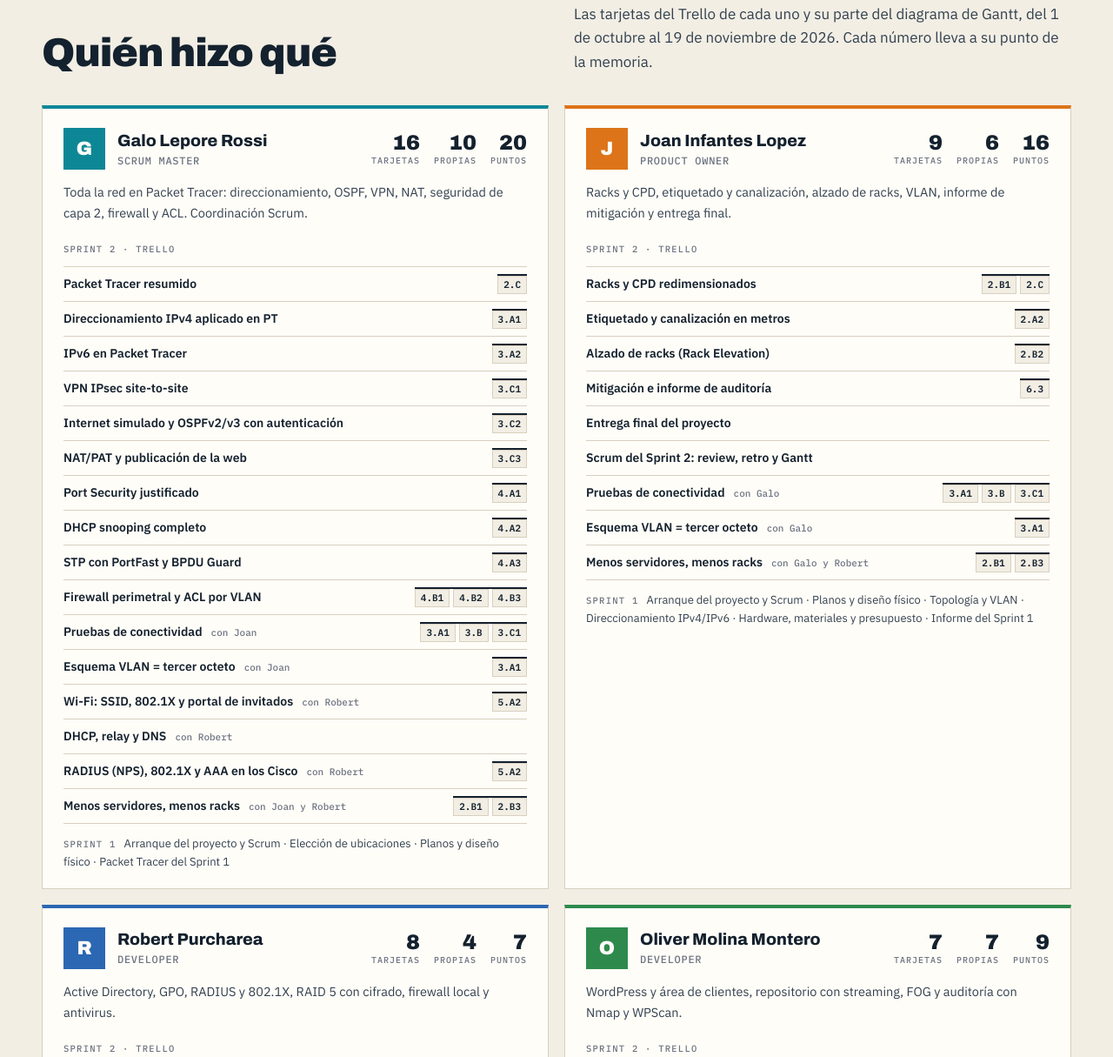
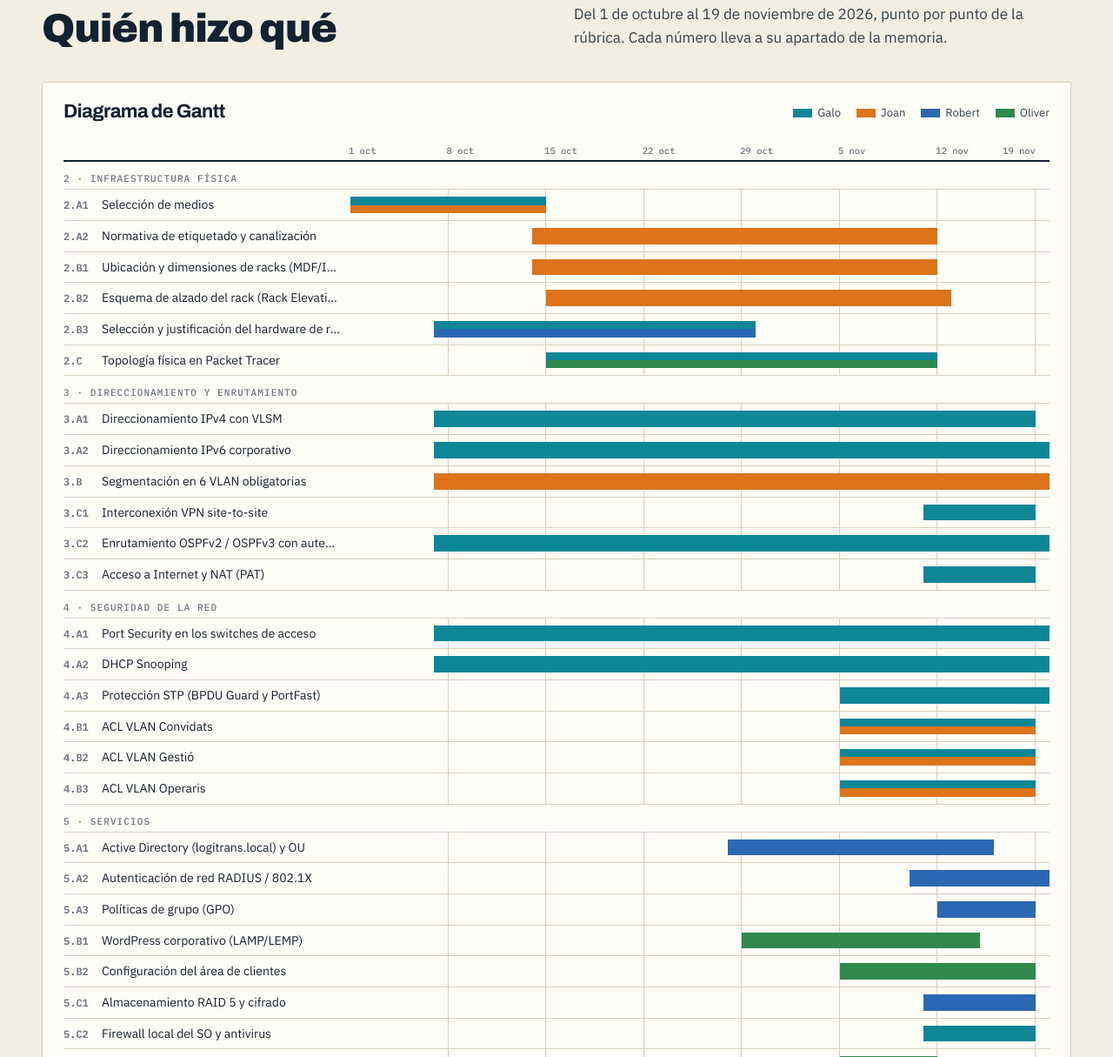
Before and after one commit to galolepore-gif/logitrans, a plain HTML site: page index.html in a window 1280 px wide. Shown: the part 2894-4109 px from the top of the page at 87% size. Drawn offline with Linux system fonts and the light colour scheme.

Commit message:
«Quién hizo qué»: diagrama de Gantt y tabla de responsables corregida
Co-Authored-By: Claude Opus 5.5 <noreply@anthropic.com>
Claude-Session: https://claude.ai/code/session_01A6EGmUaKm8triG23YmoPEJ

```diff
--- a/css/app.css
+++ b/css/app.css
@@ -574,3 +574,21 @@ td.dot, span.dot { text-align: center; width: 92px; }
 span.dot { width: auto; }
 @media (max-width: 1100px) { .team2 { grid-template-columns: 1fr; } }
 @media (max-width: 560px) { .member2 header { grid-template-columns: auto 1fr; } .member2 dl { grid-column: 1 / -1; } td.dot { width: 44px; } .matrix thead th { font-size: 11px; } }
+.gantt { background: var(--white); border: 1px solid var(--line); padding: 22px 24px; }
+.gantt .legend { gap: 6px; }
+.legend .sw { display: inline-block; width: 22px; height: 10px; background: var(--c); margin-left: 12px; }
+.gt { min-width: 760px; }
+.gt-row { display: grid; grid-template-columns: 330px minmax(0, 1fr); align-items: center; border-bottom: 1px solid var(--line); }
+.gt-l { padding: 6px 12px 6px 0; font-size: 14px; white-space: nowrap; overflow: hidden; text-overflow: ellipsis; }
+.gt-l a { color: var(--ink); text-decoration: none; }
+.gt-l a:hover { text-decoration: underline; }
+.gt-l i { font: normal 600 12px/1 var(--mono); display: inline-block; min-width: 44px; color: var(--muted); }
+.gt-t { position: relative; height: 100%; min-height: 30px; background: repeating-linear-gradient(90deg, transparent 0, transparent calc(14% - 1px), var(--line) calc(14% - 1px), var(--line) 14%); }
+.gt-bar { position: absolute; top: 8px; bottom: 8px; min-width: 6px; }
+.gt-axis { border-bottom: 2px solid var(--ink); }
+.gt-axis .gt-t { background: none; height: 26px; }
+.gt-axis .gt-t span { position: absolute; bottom: 6px; font: 500 10.5px/1 var(--mono); color: var(--muted); white-space: nowrap; transform: translateX(-2px); }
+.gt-ch { padding: 14px 0 6px; font: 500 11px/1 var(--mono); letter-spacing: .1em; text-transform: uppercase; color: var(--muted); border-bottom: 1px solid var(--line); }
+.matrix thead th small { display: block; margin-top: 3px; font: 500 9.5px/1.2 var(--mono); letter-spacing: .06em; text-transform: uppercase; color: var(--muted); }
+@media (max-width: 700px) { .gt-row { grid-template-columns: 200px minmax(0, 1fr); } }
+.gt-axis .gt-t span:last-child { transform: translateX(-100%); }
--- a/js/core/home.js
+++ b/js/core/home.js
@@ -39,8 +39,8 @@
       LT.SCENARIOS.slice(0, 9).map(function (s) { return '<a href="#/tracer/' + s.id + '"><i>' + s.ref + '</i>' + s.t + '</a>'; }).join('') + '<a href="#/tracer" class="more">y ' + (LT.SCENARIOS.length - 9) + ' más</a></div></div></div></section>';
 
     /* Equipo y sprints */
-    h += '<section class="home-sec" id="equipo"><div class="sec-head"><span class="kick">Equipo ASIX2C 0379</span><h2>Quién hizo qué</h2><p>Las tarjetas del Trello de cada uno y su parte del diagrama de Gantt, del 1 de octubre al 19 de noviembre de 2026. Cada número lleva a su punto de la memoria.</p></div>' +
-      '<div class="team2">' + LT.TEAM.map(teamCard).join('') + '</div>' + teamMatrix() +
+    h += '<section class="home-sec" id="equipo"><div class="sec-head"><span class="kick">Equipo ASIX2C 0379</span><h2>Quién hizo qué</h2><p>Del 1 de octubre al 19 de noviembre de 2026, punto por punto de la rúbrica. Cada número lleva a su apartado de la memoria.</p></div>' +
+      teamGantt() + teamMatrix() +
       '<div class="sprints">' + LT.SPRINTS.map(function (s) { return '<article class="sprint rv"><span class="lbl">Sprint ' + s.n + ' · ' + s.state + '</span><h4>' + s.name + '</h4><ul>' + s.items.map(function (i) { return '<li>' + i + '</li>'; }).join('') + '</ul></article>'; }).join('') + '</div></section>';
 
     /* Descargas */
@@ -56,43 +56,47 @@
     var m = LT.Tracer.map(LT.$('.hero-map', view), { onDevice: function (id) { LT.go('#/tracer'); setTimeout(function () { LT.Tracer.win(id); }, 60); } });
     demo(m);
   };
-  /* ---------- Equipo: tarjetas del Trello + matriz del Gantt ---------- */
-  function first(id) { var t = LT.TEAM.filter(function (m) { return m.id === id; })[0]; return t ? t.name.split(' ')[0] : id; }
-  function withWho(ids) {
-    var n = ids.split(' ').map(first), ca = LT.lang === 'ca';
-    return (ca ? 'amb ' : 'con ') + (n.length > 1 ? n.slice(0, -1).join(', ') + (ca ? ' i ' : ' y ') + n[n.length - 1] : n[0]);
+  /* ---------- Equipo: diagrama de Gantt + responsables por punto ---------- */
+  function member(id) { return LT.TEAM.filter(function (m) { return m.id === id; })[0]; }
+  function rowsByChapter(fn) {
+    var h = '';
+    LT.CHAPTERS.forEach(function (c) {
+      if (c.n === '0') return;
+      h += fn(null, c);
+      c.s.forEach(function (id) { if (LT.REPARTO[id]) h += fn(id, c); });
+    });
+    return h;
   }
-  function chips(pts) { return pts ? pts.split(' ').map(function (p) { return '<a class="pt" href="#/s/' + p + '" title="' + (LT.SECTIONS[p] ? LT.SECTIONS[p].t : p) + '">' + p + '</a>'; }).join('') : ''; }
-  function teamCard(t) {
-    var pts = {};
-    t.tasks.forEach(function (k) { if (k[1]) k[1].split(' ').forEach(function (p) { pts[p] = 1; }); });
-    Object.keys(LT.GANTT).forEach(function (p) { if (LT.GANTT[p].split(' ').indexOf(t.id) >= 0) pts[p] = 1; });
-    var nOwn = t.tasks.filter(function (k) { return !k[2]; }).length;
-    return '<article class="member2 rv" style="--c:var(' + t.color + ')"><header><span class="av">' + t.initial + '</span><div><b>' + t.name + '</b><small>' + t.role + '</small></div>' +
-      '<dl><div><dt>' + t.tasks.length + '</dt><dd>' + (LT.lang === 'ca' ? 'targetes' : 'tarjetas') + '</dd></div><div><dt>' + nOwn + '</dt><dd>' + (LT.lang === 'ca' ? 'pròpies' : 'propias') + '</dd></div><div><dt>' + Object.keys(pts).length + '</dt><dd>' + (LT.lang === 'ca' ? 'punts' : 'puntos') + '</dd></div></dl></header>' +
-      '<p class="does">' + t.does + '</p>' +
-      '<span class="lbl">Sprint 2 · Trello</span><ul class="tasks">' + t.tasks.map(function (k) {
-        return '<li><span class="tn">' + k[0] + '</span>' + (k[2] ? '<em class="with">' + withWho(k[2]) + '</em>' : '') + '<span class="pts">' + chips(k[1]) + '</span></li>';
-      }).join('') + '</ul>' +
-      '<p class="s1"><span class="lbl">Sprint 1</span> ' + t.s1.join(' · ') + '</p></article>';
+  function secLink(id) { return '<a href="#/s/' + id + '"><i>' + id + '</i>' + (LT.SECTIONS[id] ? LT.SECTIONS[id].t : '') + '</a>'; }
+  function teamGantt() {
+    var ca = LT.lang === 'ca', D = 864e5, t0 = Date.parse('2026-10-01'), t1 = Date.parse('2026-11-20'), span = t1 - t0;
+    var mes = ca ? ['oct.', 'nov.'] : ['oct', 'nov'];
+    function fmt(d) { var x = new Date(d); return x.getUTCDate() + ' ' + mes[x.getUTCMonth() - 9]; }
+    function pct(d) { return ((Date.parse(d) - t0) / span * 100).toFixed(2) + '%'; }
+    var ticks = '';
+    for (var t = t0; t < t1; t += 7 * D) ticks += '<span style="left:' + ((t - t0) / span * 100).toFixed(2) + '%">' + fmt(t) + '</span>';
+    var rows = rowsByChapter(function (id, c) {
+      if (!id) return '<div class="gt-ch">' + c.n + ' · ' + c.t + '</div>';
+      var r = LT.REPARTO[id], who = r[2].split(' ').map(member), n = who.length;
+      var bg = n === 1 ? 'var(' + who[0].color + ')' : 'linear-gradient(180deg,' + who.map(function (m, i) { return 'var(' + m.color + ') ' + (i * 100 / n) + '% ' + ((i + 1) * 100 / n) + '%'; }).join(',') + ')';
+      var end = new Date(Date.parse(r[1]) + D).toISOString().slice(0, 10);
+      return '<div class="gt-row"><div class="gt-l">' + secLink(id) + '</div><div class="gt-t"><span class="gt-bar" style="left:' + pct(r[0]) + ';width:calc(' + pct(end) + ' - ' + pct(r[0]) + ');background:' + bg + '" title="' + fmt(Date.parse(r[0])) + ' – ' + fmt(Date.parse(r[1])) + ' · ' + who.map(function (m) { return m.name.split(' ')[0]; }).join(', ') + '"></span></div></div>';
+    });
+    return '<div class="gantt rv"><div class="mx-head"><h3>' + (ca ? 'Diagrama de Gantt' : 'Diagrama de Gantt') + '</h3><p class="legend">' + LT.TEAM.map(function (m) { return '<span class="sw" style="--c:var(' + m.color + ')"></span>' + m.name.split(' ')[0]; }).join('') + '</p></div>' +
+      '<div class="mx-scroll"><div class="gt"><div class="gt-row gt-axis"><div class="gt-l"></div><div class="gt-t">' + ticks + '</div></div>' + rows + '</div></div></div>';
   }
   function teamMatrix() {
-    var ca = LT.lang === 'ca', trello = {};
-    LT.TEAM.forEach(function (t) { t.tasks.forEach(function (k) { if (k[1]) k[1].split(' ').forEach(function (p) { (trello[p] = trello[p] || {})[t.id] = 1; }); }); });
-    var rows = '';
-    LT.CHAPTERS.forEach(function (c) {
-      if (c.n === '0') return;
-      rows += '<tr class="ch"><th colspan="' + (LT.TEAM.length + 1) + '">' + c.n + ' · ' + c.t + '</th></tr>';
-      c.s.forEach(function (id) {
-        var g = (LT.GANTT[id] || '').split(' ');
-        rows += '<tr><td><a href="#/s/' + id + '"><i>' + id + '</i>' + (LT.SECTIONS[id] ? LT.SECTIONS[id].t : '') + '</a></td>' + LT.TEAM.map(function (t) {
-          var on = g.indexOf(t.id) >= 0, tr = trello[id] && trello[id][t.id];
-          return '<td class="dot' + (on ? ' on' : tr ? ' tr' : '') + '" style="--c:var(' + t.color + ')">' + (on || tr ? '<span title="' + t.name + '"></span>' : '') + '</td>';
-        }).join('') + '</tr>';
-      });
+    var ca = LT.lang === 'ca';
+    var rows = rowsByChapter(function (id, c) {
+      if (!id) return '<tr class="ch"><th colspan="' + (LT.TEAM.length + 1) + '">' + c.n + ' · ' + c.t + '</th></tr>';
+      var r = LT.REPARTO[id], resp = r[2].split(' '), col = r[3] ? r[3].split(' ') : [];
+      return '<tr><td>' + secLink(id) + '</td>' + LT.TEAM.map(function (t) {
+        var on = resp.indexOf(t.id) >= 0, tr = col.indexOf(t.id) >= 0;
+        return '<td class="dot' + (on ? ' on' : tr ? ' tr' : '') + '" style="--c:var(' + t.color + ')">' + (on || tr ? '<span title="' + t.name + '"></span>' : '') + '</td>';
+      }).join('') + '</tr>';
     });
-    return '<div class="matrix rv"><div class="mx-head"><h3>' + (ca ? 'Els 30 punts de la rúbrica' : 'Los 30 puntos de la rúbrica') + '</h3><p class="legend"><span class="dot on"><span></span></span>' + (ca ? 'Responsable segons el Gantt' : 'Responsable según el Gantt') + '<span class="dot tr"><span></span></span>' + (ca ? 'Hi va col·laborar segons el Trello' : 'Colaboró según el Trello') + '</p></div>' +
-      '<div class="mx-scroll"><table><thead><tr><th>' + (ca ? 'Punt' : 'Punto') + '</th>' + LT.TEAM.map(function (t) { return '<th style="--c:var(' + t.color + ')"><span class="av">' + t.initial + '</span>' + t.name.split(' ')[0] + '</th>'; }).join('') + '</tr></thead><tbody>' + rows + '</tbody></table></div></div>';
+    return '<div class="matrix rv"><div class="mx-head"><h3>' + (ca ? 'Els 30 punts de la rúbrica' : 'Los 30 puntos de la rúbrica') + '</h3><p class="legend"><span class="dot on"><span></span></span>' + (ca ? 'Responsable' : 'Responsable') + '<span class="dot tr"><span></span></span>' + (ca ? 'Hi va col·laborar' : 'Colaboró') + '</p></div>' +
+      '<div class="mx-scroll"><table><thead><tr><th>' + (ca ? 'Punt' : 'Punto') + '</th>' + LT.TEAM.map(function (t) { return '<th style="--c:var(' + t.color + ')"><span class="av">' + t.initial + '</span>' + t.name.split(' ')[0] + '<small>' + t.role + '</small></th>'; }).join('') + '</tr></thead><tbody>' + rows + '</tbody></table></div></div>';
   }
 
   function card(n, t, p, href, cta, act) { return '<article class="how-c rv"><span class="n">' + n + '</span><h3>' + t + '</h3><p>' + p + '</p>' + (href ? '<a class="link" href="' + href + '">' + cta + '</a>' : '<button class="link" data-act="' + act + '">' + cta + '</button>') + '</article>'; }
--- a/js/data/data.js
+++ b/js/data/data.js
@@ -217,77 +217,48 @@ LT.BUDGET = [
 ];
 LT.BUDGET_TOTAL = { net: 855172, iva: 179586.12, total: 1034758.12 };
 
-/* Reparto real: tarjetas del Trello (Sprint 1 y 2) y diagrama de Gantt por punto de la rúbrica.
-   tasks: [nombre, puntos de la rúbrica, con quién]. Sprint 1 aparte en s1. */
 LT.TEAM = [
   { id: 'galo', name: 'Galo Lepore Rossi', role: 'Scrum Master', color: '--v99', initial: 'G',
-    does: 'Toda la red en Packet Tracer: direccionamiento, OSPF, VPN, NAT, seguridad de capa 2, firewall y ACL. Coordinación Scrum.',
-    tasks: [
-      ['Packet Tracer resumido', '2.C'],
-      ['Direccionamiento IPv4 aplicado en PT', '3.A1'],
-      ['IPv6 en Packet Tracer', '3.A2'],
-      ['VPN IPsec site-to-site', '3.C1'],
-      ['Internet simulado y OSPFv2/v3 con autenticación', '3.C2'],
-      ['NAT/PAT y publicación de la web', '3.C3'],
-      ['Port Security justificado', '4.A1'],
-      ['DHCP snooping completo', '4.A2'],
-      ['STP con PortFast y BPDU Guard', '4.A3'],
-      ['Firewall perimetral y ACL por VLAN', '4.B1 4.B2 4.B3'],
-      ['Pruebas de conectividad', '3.A1 3.B 3.C1', 'joan'],
-      ['Esquema VLAN = tercer octeto', '3.A1', 'joan'],
-      ['Wi-Fi: SSID, 802.1X y portal de invitados', '5.A2', 'robert'],
-      ['DHCP, relay y DNS', '', 'robert'],
-      ['RADIUS (NPS), 802.1X y AAA en los Cisco', '5.A2', 'robert'],
-      ['Menos servidores, menos racks', '2.B1 2.B3', 'joan robert']
-    ],
-    s1: ['Arranque del proyecto y Scrum', 'Elección de ubicaciones', 'Planos y diseño físico', 'Packet Tracer del Sprint 1'] },
+    does: 'Toda la red en Packet Tracer: direccionamiento, OSPF, VPN, NAT, seguridad de capa 2, firewall y ACL. Coordinación Scrum.' },
   { id: 'joan', name: 'Joan Infantes Lopez', role: 'Product Owner', color: '--orange', initial: 'J',
-    does: 'Racks y CPD, etiquetado y canalización, alzado de racks, VLAN, informe de mitigación y entrega final.',
-    tasks: [
-      ['Racks y CPD redimensionados', '2.B1 2.C'],
-      ['Etiquetado y canalización en metros', '2.A2'],
-      ['Alzado de racks (Rack Elevation)', '2.B2'],
-      ['Mitigación e informe de auditoría', '6.3'],
-      ['Entrega final del proyecto', ''],
-      ['Scrum del Sprint 2: review, retro y Gantt', ''],
-      ['Pruebas de conectividad', '3.A1 3.B 3.C1', 'galo'],
-      ['Esquema VLAN = tercer octeto', '3.A1', 'galo'],
-      ['Menos servidores, menos racks', '2.B1 2.B3', 'galo robert']
-    ],
-    s1: ['Arranque del proyecto y Scrum', 'Planos y diseño físico', 'Topología y VLAN', 'Direccionamiento IPv4/IPv6', 'Hardware, materiales y presupuesto', 'Informe del Sprint 1'] },
+    does: 'Racks y CPD, etiquetado y canalización, alzado de racks, VLAN, informe de mitigación y entrega final.' },
   { id: 'robert', name: 'Robert Purcharea', role: 'Developer', color: '--v20', initial: 'R',
-    does: 'Active Directory, GPO, RADIUS y 802.1X, RAID 5 con cifrado, firewall local y antivirus.',
-    tasks: [
-      ['Active Directory (logitrans.local)', '5.A1'],
-      ['Políticas de grupo (GPO)', '5.A3'],
-      ['RAID 5, cifrado y documentos', '5.C1'],
-      ['Firewall local y antivirus', '5.C2'],
-      ['Wi-Fi: SSID, 802.1X y portal de invitados', '5.A2', 'galo'],
-      ['DHCP, relay y DNS', '', 'galo'],
-      ['RADIUS (NPS), 802.1X y AAA en los Cisco', '5.A2', 'galo'],
-      ['Menos servidores, menos racks', '2.B1 2.B3', 'galo joan']
-    ],
-    s1: ['Hardware, materiales y presupuesto'] },
+    does: 'Active Directory, GPO, RADIUS y 802.1X, RAID 5 con cifrado, firewall local y antivirus.' },
   { id: 'oliver', name: 'Oliver Molina Montero', role: 'Developer', color: '--v50', initial: 'O',
-    does: 'WordPress y área de clientes, repositorio con streaming, FOG y auditoría con Nmap y WPScan.',
-    tasks: [
-      ['WordPress corporativo (LAMP/LEMP)', '5.B1'],
-      ['Área de clientes (/clients)', '5.B2'],
-      ['Repositorio de medios con streaming', '5.D'],
-      ['Despliegue de software e imágenes (FOG)', '5.E'],
-      ['Escaneo de puertos con Nmap', '6.1'],
-      ['Análisis de vulnerabilidades (WPScan)', '6.2'],
-      ['Pruebas de seguridad', '6.3']
-    ],
-    s1: ['Topología y VLAN', 'Hardware, materiales y presupuesto', 'Packet Tracer del Sprint 1'] }
+    does: 'WordPress y área de clientes, repositorio con streaming, FOG y auditoría con Nmap y WPScan.' }
 ];
-/* Responsables de cada punto según el diagrama de Gantt (01.10.2026 a 19.11.2026). */
-LT.GANTT = {
-  '2.A1': 'galo joan', '2.A2': 'joan', '2.B1': 'joan', '2.B2': 'joan', '2.B3': 'galo robert', '2.C': 'galo oliver',
-  '3.A1': 'galo joan', '3.A2': 'galo joan', '3.B': 'joan', '3.C1': 'galo', '3.C2': 'galo', '3.C3': 'galo',
-  '4.A1': 'galo', '4.A2': 'galo', '4.A3': 'galo', '4.B1': 'galo joan', '4.B2': 'galo joan', '4.B3': 'galo joan',
-  '5.A1': 'robert', '5.A2': 'robert', '5.A3': 'oliver joan galo', '5.B1': 'oliver', '5.B2': 'oliver', '5.C1': 'robert',
-  '5.C2': 'galo', '5.D': 'oliver', '5.E': 'oliver', '6.1': 'oliver', '6.2': 'oliver joan', '6.3': 'galo joan'
+/* Reparto por punto de la rúbrica: [inicio, fin, responsables, colaboraron]. Fechas del diagrama de Gantt. */
+LT.REPARTO = {
+  '2.A1': ['2026-10-01', '2026-10-14', 'galo joan', ''],
+  '2.A2': ['2026-10-14', '2026-11-11', 'joan', ''],
+  '2.B1': ['2026-10-14', '2026-11-11', 'joan', 'galo robert'],
+  '2.B2': ['2026-10-15', '2026-11-12', 'joan', ''],
+  '2.B3': ['2026-10-07', '2026-10-29', 'galo robert', 'joan'],
+  '2.C': ['2026-10-15', '2026-11-11', 'galo oliver', 'joan'],
+  '3.A1': ['2026-10-07', '2026-11-18', 'galo', 'joan'],
+  '3.A2': ['2026-10-07', '2026-11-19', 'galo', 'joan'],
+  '3.B': ['2026-10-07', '2026-11-19', 'joan', 'galo'],
+  '3.C1': ['2026-11-11', '2026-11-18', 'galo', 'joan'],
+  '3.C2': ['2026-10-07', '2026-11-19', 'galo', ''],
+  '3.C3': ['2026-11-11', '2026-11-18', 'galo', ''],
+  '4.A1': ['2026-10-07', '2026-11-19', 'galo', ''],
+  '4.A2': ['2026-10-07', '2026-11-19', 'galo', ''],
+  '4.A3': ['2026-11-05', '2026-11-19', 'galo', ''],
+  '4.B1': ['2026-11-05', '2026-11-18', 'galo joan', ''],
+  '4.B2': ['2026-11-05', '2026-11-18', 'galo joan', ''],
+  '4.B3': ['2026-11-05', '2026-11-18', 'galo joan', ''],
+  '5.A1': ['2026-10-28', '2026-11-15', 'robert', ''],
+  '5.A2': ['2026-11-10', '2026-11-19', 'robert', ''],
+  '5.A3': ['2026-11-12', '2026-11-18', 'robert', 'galo joan oliver'],
+  '5.B1': ['2026-10-29', '2026-11-14', 'oliver', ''],
+  '5.B2': ['2026-11-05', '2026-11-18', 'oliver', ''],
+  '5.C1': ['2026-11-11', '2026-11-18', 'robert', 'oliver'],
+  '5.C2': ['2026-11-11', '2026-11-18', 'galo', 'robert'],
+  '5.D': ['2026-11-05', '2026-11-11', 'oliver', ''],
+  '5.E': ['2026-11-05', '2026-11-11', 'oliver', ''],
+  '6.1': ['2026-11-11', '2026-11-18', 'oliver', ''],
+  '6.2': ['2026-11-11', '2026-11-19', 'oliver joan', ''],
+  '6.3': ['2026-11-11', '2026-11-18', 'galo joan', 'oliver']
 };
 
 LT.SPRINTS = [
--- a/js/i18n/ca.js
+++ b/js/i18n/ca.js
@@ -1113,4 +1113,5 @@ LT.I18N_CA = {"ASIX2C · Proyecto final · Sprint 3":"ASIX2C · Projecte final
 "Arranque del proyecto y Scrum · Elección de ubicaciones · Planos y diseño físico · Packet Tracer del Sprint 1":"Arrencada del projecte i Scrum · Elecció d’ubicacions · Plànols i disseny físic · Packet Tracer del Sprint 1",
 "Arranque del proyecto y Scrum · Planos y diseño físico · Topología y VLAN · Direccionamiento IPv4/IPv6 · Hardware, materiales y presupuesto · Informe del Sprint 1":"Arrencada del projecte i Scrum · Plànols i disseny físic · Topologia i VLAN · Adreçament IPv4/IPv6 · Maquinari, materials i pressupost · Informe del Sprint 1",
 "Hardware, materiales y presupuesto":"Maquinari, materials i pressupost",
-"Topología y VLAN · Hardware, materiales y presupuesto · Packet Tracer del Sprint 1":"Topologia i VLAN · Maquinari, materials i pressupost · Packet Tracer del Sprint 1"};
+"Topología y VLAN · Hardware, materiales y presupuesto · Packet Tracer del Sprint 1":"Topologia i VLAN · Maquinari, materials i pressupost · Packet Tracer del Sprint 1",
+"Del 1 de octubre al 19 de noviembre de 2026, punto por punto de la rúbrica. Cada número lleva a su apartado de la memoria.":"De l’1 d’octubre al 19 de novembre de 2026, punt per punt de la rúbrica. Cada número porta al seu apartat de la memòria."};
```
